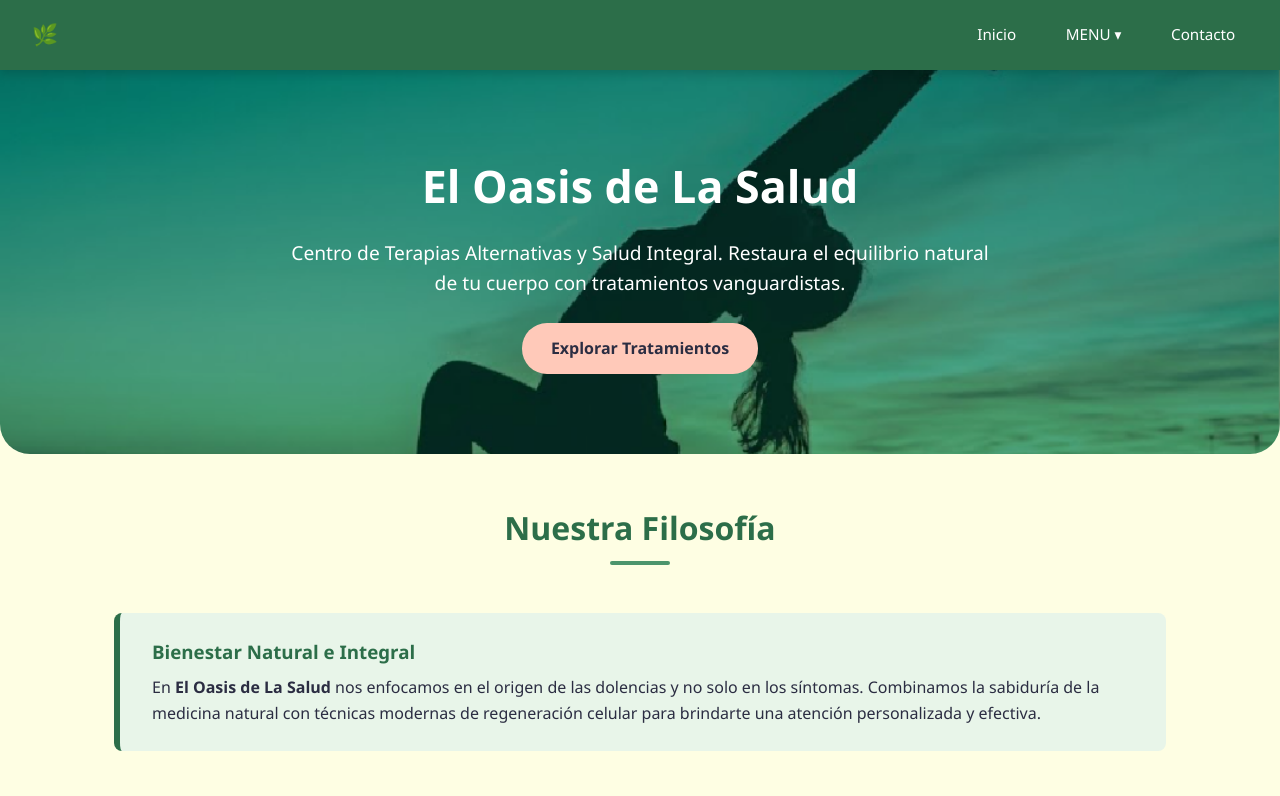
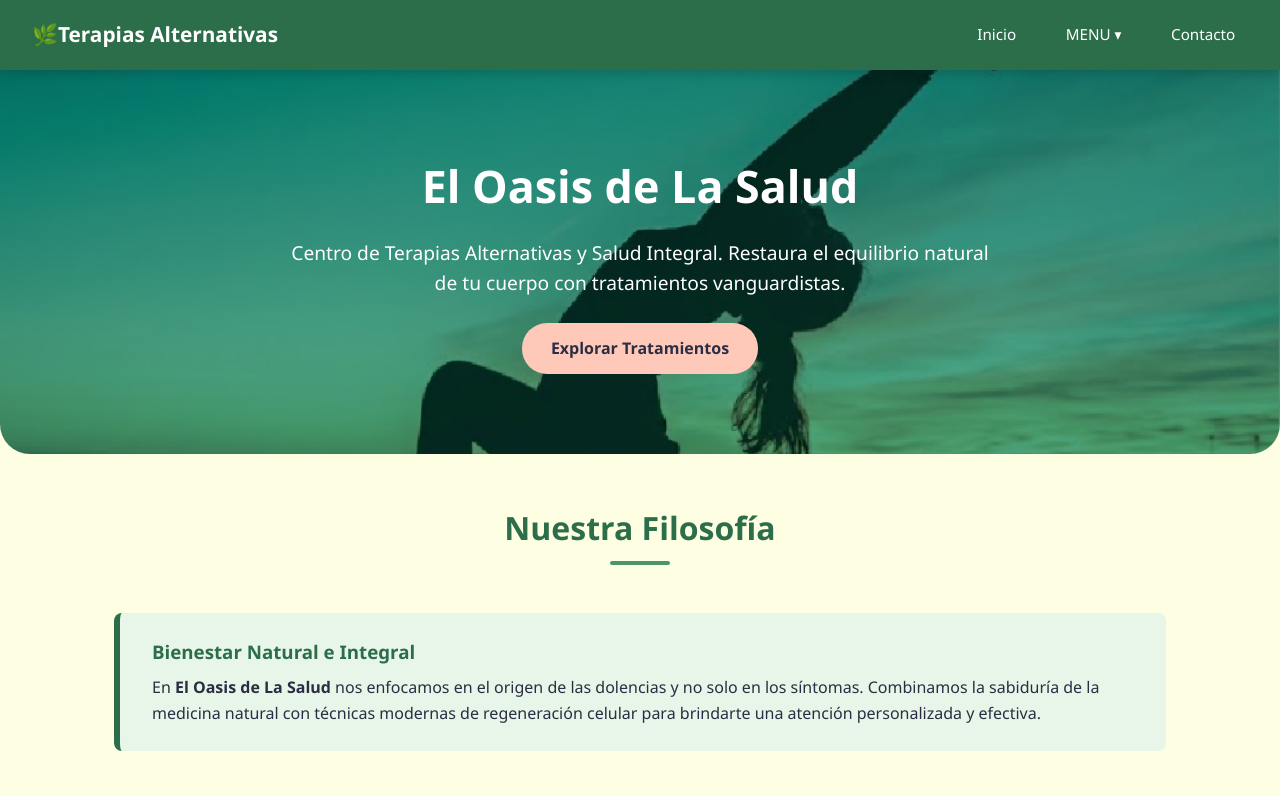
Before and after one commit to tlatoanijavier357-collab/TerapiasAlternativasOasis, a plain HTML site: page index.html in a window 1280 px wide. Shown: the top 796 px of the page. Drawn offline with Linux system fonts and the light colour scheme.

Commit message:
Add files via upload

```diff
--- a/index.html
+++ b/index.html
@@ -238,7 +238,7 @@
     <!-- Menú Fijo Superior -->
     <nav class="navbar">
         <div class="brand">
-          🌿
+            🌿Terapias Alternativas
         </div>
         <ul class="nav-links">
             <li><a href="#inicio">Inicio</a></li>
```
